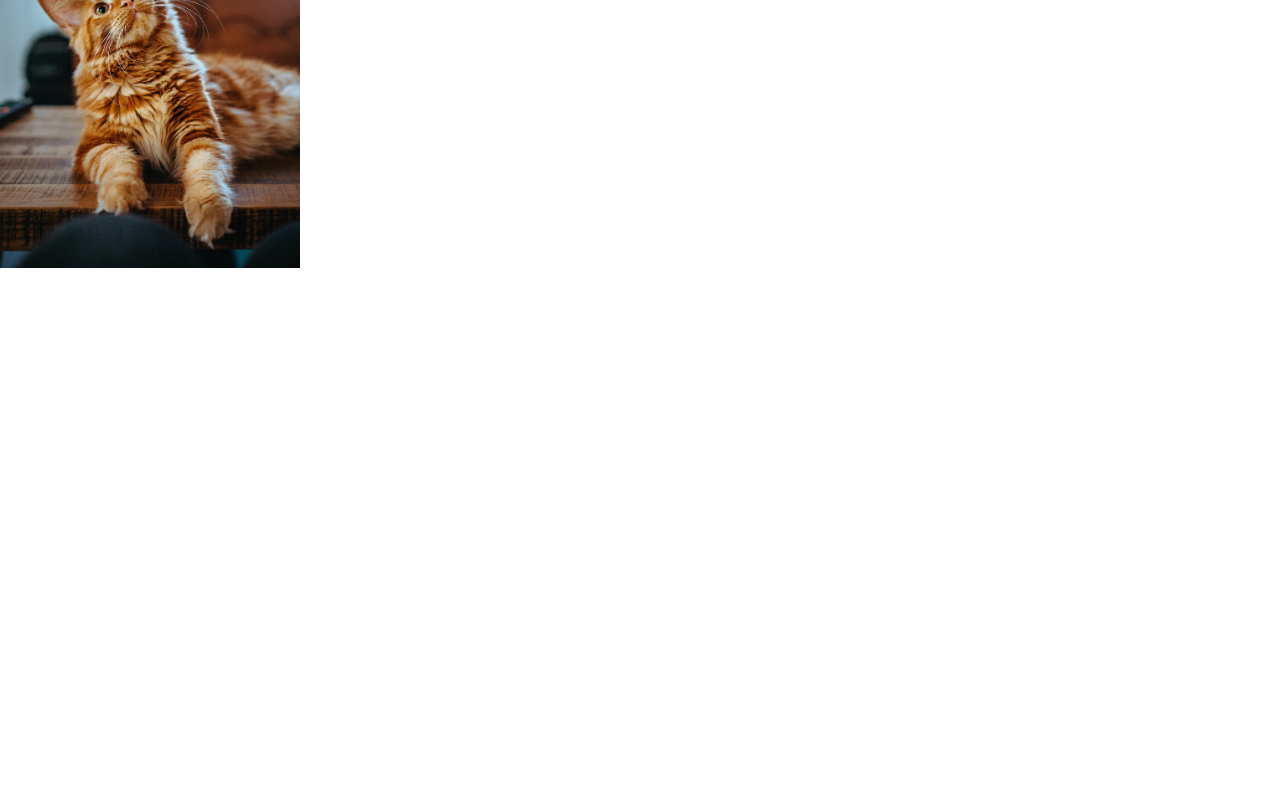
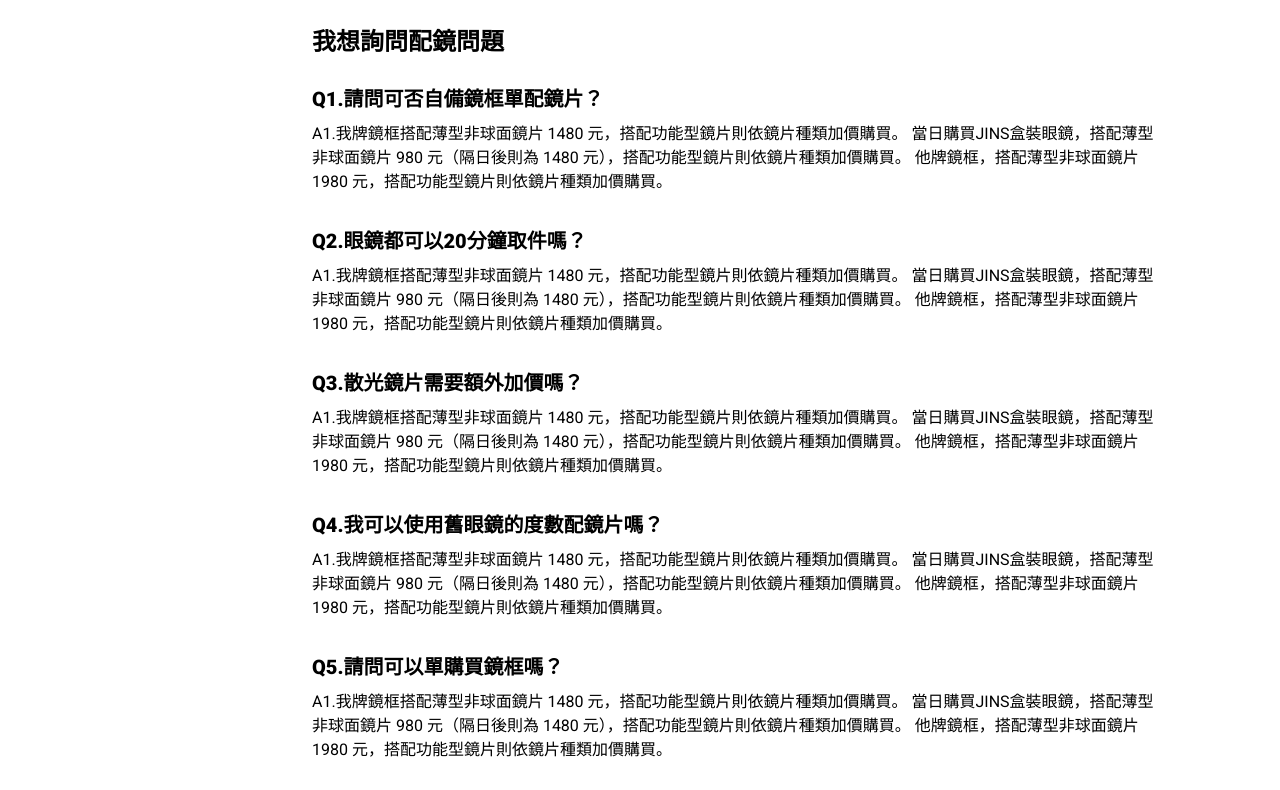
Before and after one commit to pss940909/viteWebsite1, a website built with Vite: page pages/faq.html in a window 1280 px wide. Shown: the part 176-966 px from the top of the page. Before the commit the page ends 800 px from the top, so only its background shows below. Built offline with nearby package versions, Linux system fonts and the light colour scheme.

Commit message:
add faq.html

```diff
--- a/assets/scss/all.scss
+++ b/assets/scss/all.scss
@@ -12,4 +12,5 @@
 @import "./layout/footer.scss";
 
 // pages
+@import "./pages/faq.scss";
 @import "./pages/index.scss";
--- /dev/null
+++ b/assets/scss/pages/_faq.scss
@@ -0,0 +1,58 @@
+.faq-sec {
+  padding-top: 96px;
+  padding-bottom: 80px;
+  padding-left: 312px;
+  padding-right: 12px;
+  h2 {
+    font-size: 48px;
+    font-weight: bold;
+    position: relative;
+    margin-bottom: 32px;
+    border-left: 8px solid $red;
+    text-indent: 16px;
+  }
+  h3 {
+    font-size: 24px;
+    font-weight: bold;
+    margin-bottom: 24px;
+  }
+  .question-list {
+    max-width: 856px;
+    li {
+      margin-bottom: 32px;
+      h4 {
+        font-weight: bold;
+        font-size: 20px;
+        margin-bottom: 8px;
+      }
+    }
+  }
+}
+
+@media screen and (max-width: 768px) {
+  .faq-sec {
+    padding-top: 80px;
+    padding-right: 36px;
+    padding-left: 36px;
+    .question-list {
+      li {
+        width: 100%;
+      }
+    }
+  }
+}
+
+@media screen and (max-width: 375px) {
+  .faq-sec {
+    padding: 40px 14px 64px 13px;
+    h2 {
+      font-size: 24px;
+      margin-bottom: 24px;
+    }
+    .question-list {
+      li {
+        margin-bottom: 24px;
+      }
+    }
+  }
+}
--- a/pages/faq.html
+++ b/pages/faq.html
@@ -5,13 +5,82 @@
     <meta http-equiv="X-UA-Compatible" content="IE=edge" />
     <meta name="viewport" content="width=device-width, initial-scale=1.0" />
     <title>index</title>
+    <!-- google font -->
+    <link rel="preconnect" href="https://fonts.googleapis.com" />
+    <link rel="preconnect" href="https://fonts.gstatic.com" crossorigin />
+    <link
+      href="https://fonts.googleapis.com/css2?family=Noto+Sans+TC:wght@400;700&family=Roboto:ital,wght@0,400;0,500;0,900;1,900&display=swap"
+      rel="stylesheet"
+    />
+    <!-- material icons -->
+    <link
+      href="https://fonts.googleapis.com/css?family=Material+Icons%7CMaterial+Icons+Outlined%7CMaterial+Icons+Two+Tone%7CMaterial+Icons+Round%7CMaterial+Icons+Sharp"
+      rel="stylesheet"
+    />
   </head>
   <body>
-    <%- include('./layout/test'); -%>
-
-    <h1 class="index-title">我是首頁</h1>
-    <img src="../assets/images/cat.jpg" style="width: 300px;" alt="cat" />
-
+    <%- include('./layout/header'); -%>
+    <div class="faq-sec">
+      <h2>常見問題</h2>
+      <h3>我想詢問配鏡問題</h3>
+      <ul class="question-list">
+        <li class="question">
+          <h4>Q1.請問可否自備鏡框單配鏡片？</h4>
+          <p>
+            A1.我牌鏡框搭配薄型非球面鏡片 1480
+            元，搭配功能型鏡片則依鏡片種類加價購買。
+            當日購買JINS盒裝眼鏡，搭配薄型非球面鏡片 980 元（隔日後則為 1480
+            元），搭配功能型鏡片則依鏡片種類加價購買。
+            他牌鏡框，搭配薄型非球面鏡片 1980
+            元，搭配功能型鏡片則依鏡片種類加價購買。
+          </p>
+        </li>
+        <li class="question">
+          <h4>Q2.眼鏡都可以20分鐘取件嗎？</h4>
+          <p>
+            A1.我牌鏡框搭配薄型非球面鏡片 1480
+            元，搭配功能型鏡片則依鏡片種類加價購買。
+            當日購買JINS盒裝眼鏡，搭配薄型非球面鏡片 980 元（隔日後則為 1480
+            元），搭配功能型鏡片則依鏡片種類加價購買。
+            他牌鏡框，搭配薄型非球面鏡片 1980
+            元，搭配功能型鏡片則依鏡片種類加價購買。
+          </p>
+        </li>
+        <li class="question">
+          <h4>Q3.散光鏡片需要額外加價嗎？</h4>
+          <p>
+            A1.我牌鏡框搭配薄型非球面鏡片 1480
+            元，搭配功能型鏡片則依鏡片種類加價購買。
+            當日購買JINS盒裝眼鏡，搭配薄型非球面鏡片 980 元（隔日後則為 1480
+            元），搭配功能型鏡片則依鏡片種類加價購買。
+            他牌鏡框，搭配薄型非球面鏡片 1980
+            元，搭配功能型鏡片則依鏡片種類加價購買。
+          </p>
+        </li>
+        <li class="question">
+          <h4>Q4.我可以使用舊眼鏡的度數配鏡片嗎？</h4>
+          <p>
+            A1.我牌鏡框搭配薄型非球面鏡片 1480
+            元，搭配功能型鏡片則依鏡片種類加價購買。
+            當日購買JINS盒裝眼鏡，搭配薄型非球面鏡片 980 元（隔日後則為 1480
+            元），搭配功能型鏡片則依鏡片種類加價購買。
+            他牌鏡框，搭配薄型非球面鏡片 1980
+            元，搭配功能型鏡片則依鏡片種類加價購買。
+          </p>
+        </li>
+        <li class="question">
+          <h4>Q5.請問可以單購買鏡框嗎？</h4>
+          <p>
+            A1.我牌鏡框搭配薄型非球面鏡片 1480
+            元，搭配功能型鏡片則依鏡片種類加價購買。
+            當日購買JINS盒裝眼鏡，搭配薄型非球面鏡片 980 元（隔日後則為 1480
+            元），搭配功能型鏡片則依鏡片種類加價購買。
+            他牌鏡框，搭配薄型非球面鏡片 1980
+            元，搭配功能型鏡片則依鏡片種類加價購買。
+          </p>
+        </li>
+      </ul>
+    </div>
     <%- include('./layout/footer'); -%>
 
     <script type="module" src="../main.js"></script>
```
